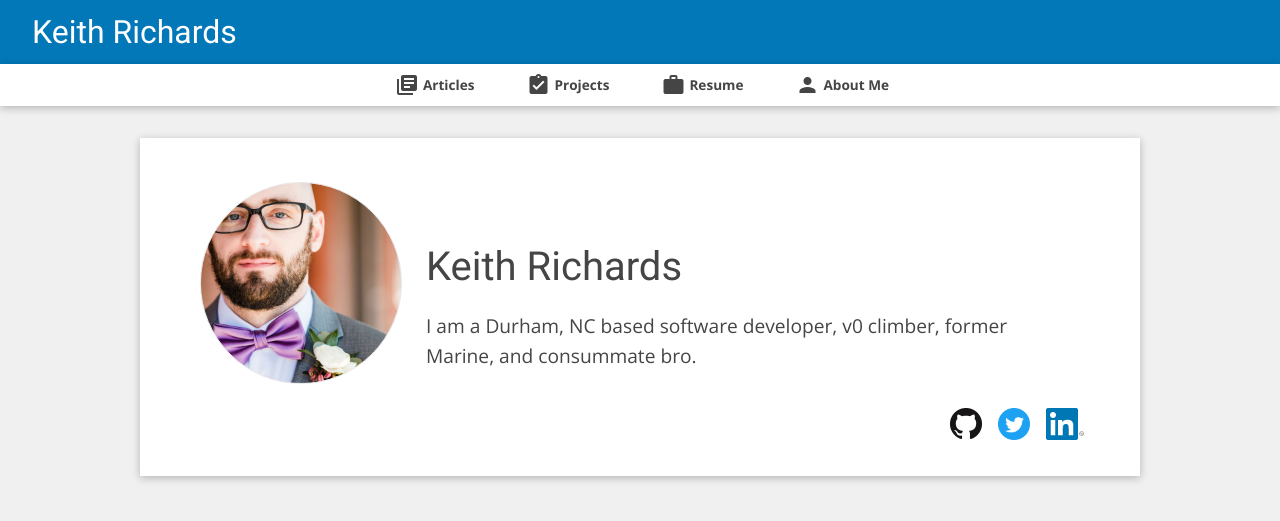
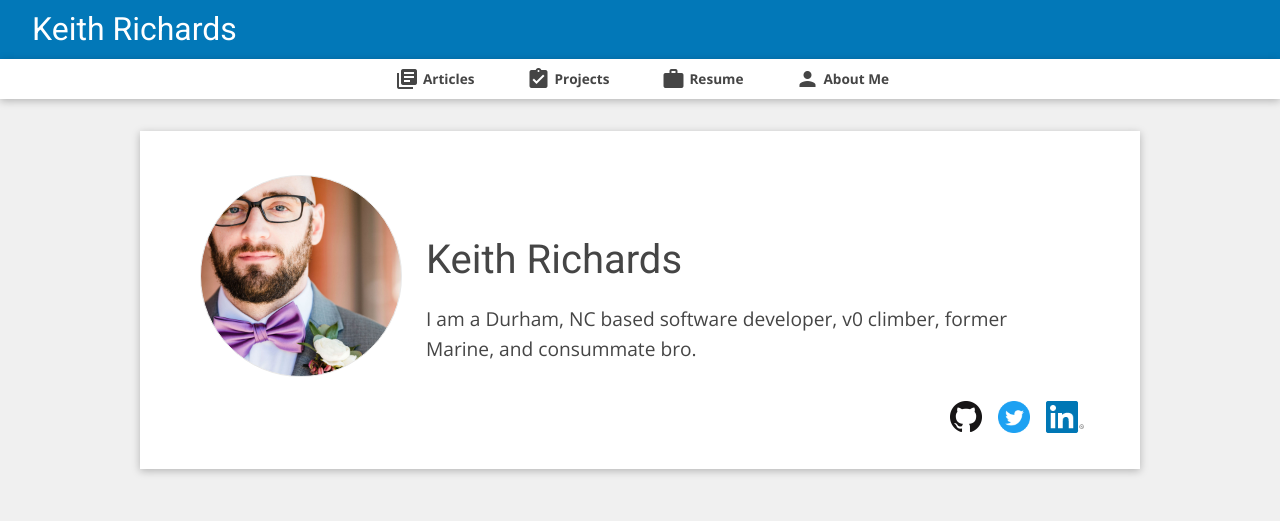
Before and after one commit to dkrichards86/dkrichards86.github.io, a Jekyll site: the page built from index.md, in a window 1280 px wide. Shown: the top 521 px of the page. Built offline with Jekyll 4.4.1, drawn with Linux system fonts in a browser that asks for light colours.

Commit message:
Updates styles now that the site is content based.

```diff
--- a/_includes/header.html
+++ b/_includes/header.html
@@ -1,7 +1,9 @@
 <header>
-  <a href="/" class="headline">
-    Keith Richards
-  </a>
+  <div class="content">
+    <a href="/" class="headline">
+      Keith Richards
+    </a>
+  </div>
   <nav>
     <a href="/articles/index.html" title="Read some of Keith's articles.">
       <i class="material-icons">library_books</i>
--- a/_sass/partials/_content.scss
+++ b/_sass/partials/_content.scss
@@ -88,15 +88,20 @@ ul.post-list {
     justify-content: space-between;
     align-items: center;
 
-    @include media-query($on-mobile) {
-        display: block;
-    }
-
     a.with-icon {
         display: flex;
         text-decoration: none;
         align-items: center;
     }
+
+    // @include media-query($on-mobile) {
+    //     display: block;
+
+    //     a.with-icon {
+    //         display: block;
+    //         text-align: center;
+    //     }
+    // }
 }
 
 .social-links {
--- a/_sass/partials/_header.scss
+++ b/_sass/partials/_header.scss
@@ -4,13 +4,10 @@ header {
     z-index: 10;
     background-color: $primary-color;
     text-align: left;
-    position: fixed;
-    top: 0;
-    left: 0;
-    right: 0;
-    height: 64px;
-    line-height: 64px;
-    padding: 0 32px;
+
+    .content {
+        padding: .25rem 2rem;
+    }
 
     @include media-query($on-tablet) {
         text-align: center;
@@ -29,13 +26,4 @@ header {
         vertical-align: middle;
         font-family: 'Roboto', sans-serif;
     }
-
-    &.shrunk {
-        height: 48px;
-        line-height: 48px;
-    }
-
-    @include media-query($on-mobile) {
-        box-shadow: $box-shadow;
-    }
 }
--- a/_sass/partials/_layout.scss
+++ b/_sass/partials/_layout.scss
@@ -19,7 +19,6 @@ h1, h2, h3, h4, h5, h6 {
 }
 
 main {
-    margin-top: 106px;
     padding: 32px;
     display: block;
 
@@ -28,8 +27,6 @@ main {
     }
 
      @include media-query($on-mobile) {
-        margin-top: 64px;
-        margin-bottom: 42px;
         padding: 12px;
     }
 }
--- a/_sass/partials/_nav.scss
+++ b/_sass/partials/_nav.scss
@@ -6,16 +6,11 @@ nav {
     z-index: 2;
     box-sizing: border-box;
     background-color: $content-color;
-    position: fixed;
-    top: 64px;
-    left: 0;
-    right: 0;
-    height: 42px;
-    line-height: 42px;
     display: flex;
     justify-content: center;
     align-items: center;
     box-shadow: $box-shadow;
+    padding: .25rem 2rem;
 
     a {
         width: auto;
@@ -38,10 +33,6 @@ nav {
     }
 
     @include media-query($on-mobile) {
-        top: auto;
-        bottom: 0;
-        box-shadow: none;
-        border-top: $border;
         justify-content: space-around;
 
         a {
```
